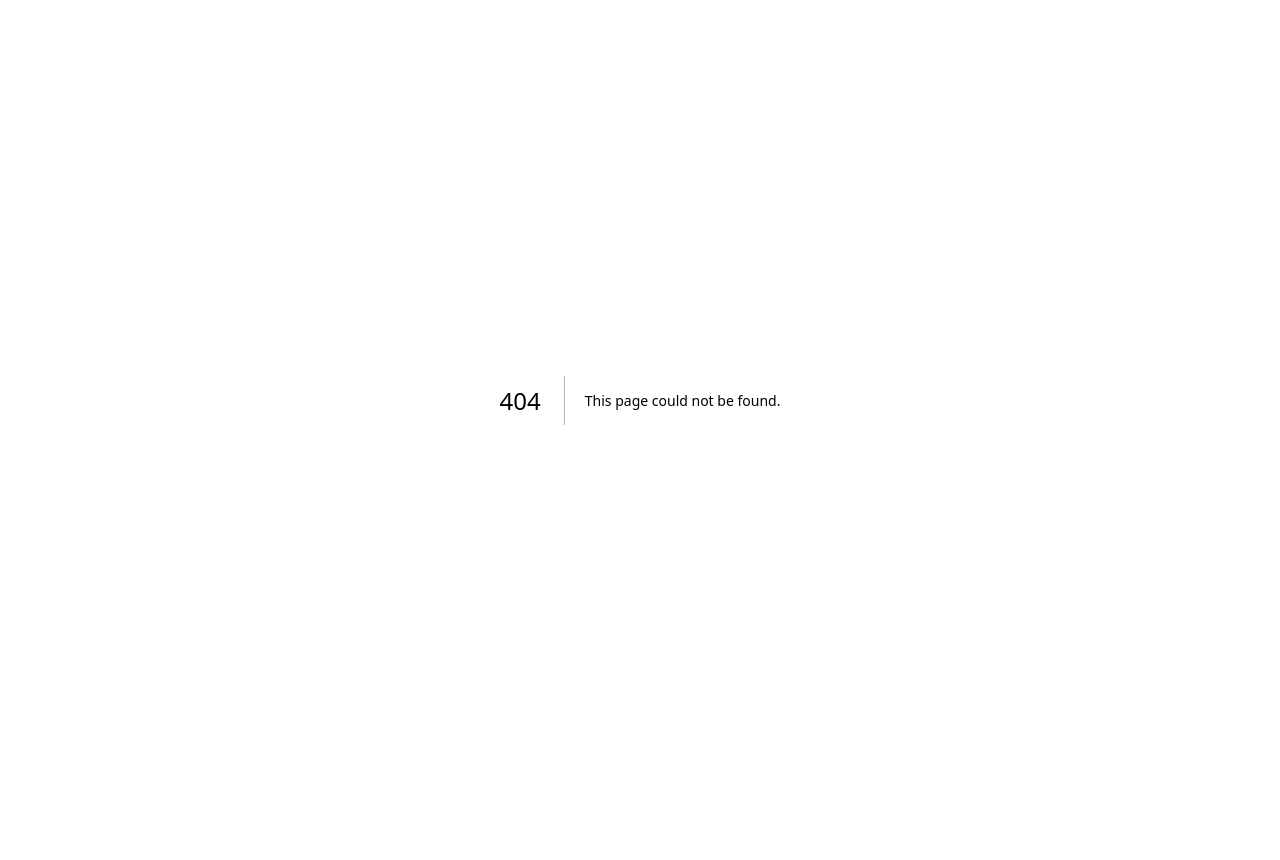
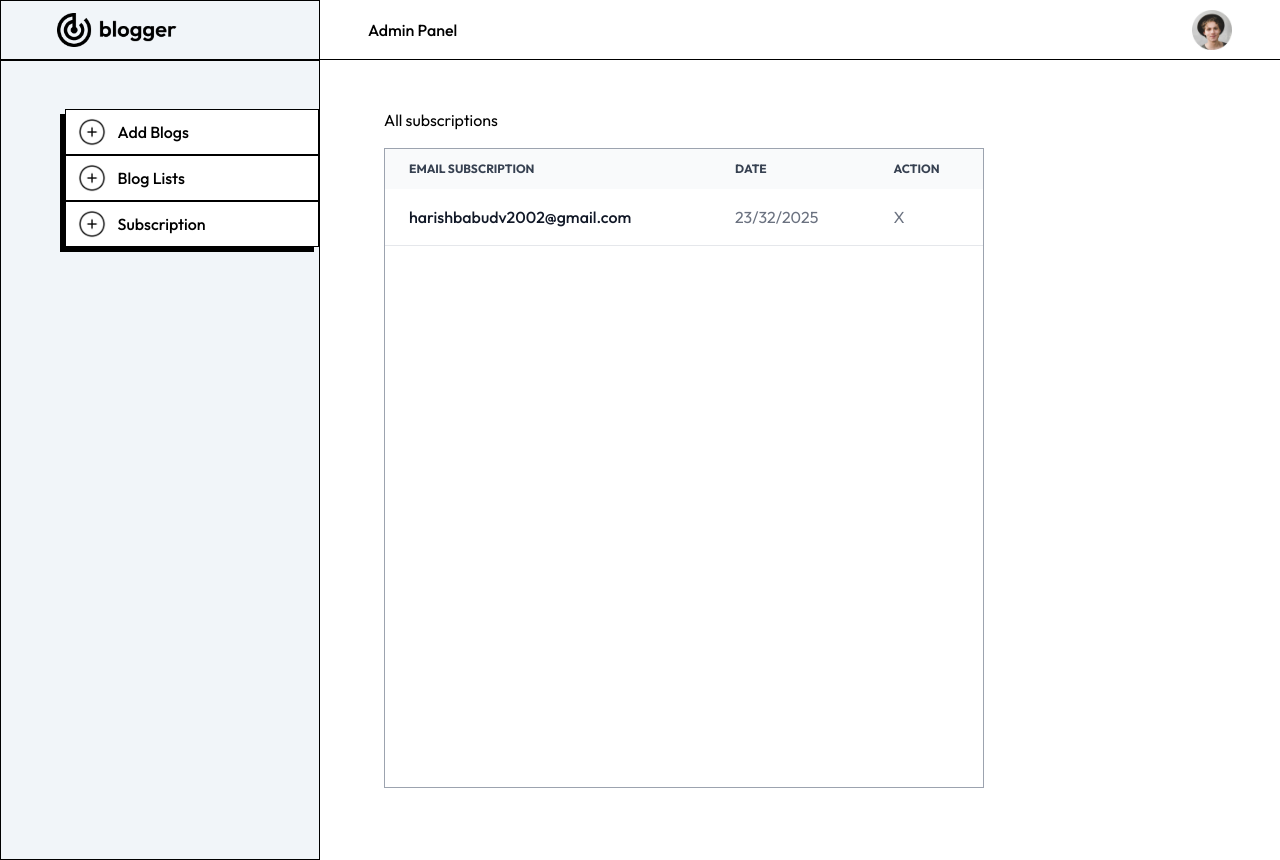
Before and after one commit to HarishBabu-DV/Blog-App, a Next.js app: page /admin/subscription in a window 1280 px wide. Before the commit this address had no page. Before the commit the page ends 800 px from the top, so only its background shows below. Built offline with nearby package versions, Linux system fonts and the light colour scheme.

Commit message:
created email subscription

```diff
--- /dev/null
+++ b/app/admin/subscription/page.tsx
@@ -0,0 +1,32 @@
+import SubsTableItem from '@/components/admin/SubsTableItem'
+import React from 'react'
+
+const page = () => {
+  return (
+    <div className='flex-1 pt-5 px-5 sm:pt-12 sm:pl-16'>
+        <h1>All subscriptions</h1>
+        <div className='relative max-w-[600px] h-[80vh] overflow-x-auto mt-4 border border-gray-400 scrollbar-hide'>
+            <table className='w-full tex-sm text-left text-gray-500'>
+                <thead className='text-xs text-gray-700 uppercase bg-gray-50'>
+                    <tr className='px-6 py-3 '>
+                        <th className='px-6 py-3' scope="col" >
+                            Email subscription
+                        </th>
+                        <th className='hidden sm:block px-6 py-3' scope="col" >
+                            Date
+                        </th>
+                        <th className='px-6 py-3' scope="col" >
+                            Action
+                        </th>
+                    </tr>
+                </thead>
+                <tbody>
+                    <SubsTableItem />
+                </tbody>
+            </table>
+        </div>
+    </div>
+  )
+}
+
+export default page
--- /dev/null
+++ b/app/api/email/route.js
@@ -0,0 +1,29 @@
+import { NextResponse } from 'next/server';
+import {connectDB} from '../../../lib/config/db'
+import EmailModel from '../../../lib/models/EmailModel';
+
+const loadDB=async ()=>{
+    await connectDB();
+}
+
+loadDB();
+
+export async function POST(request){
+    try {
+        const formData=await request.formData()
+        const email={
+            email:`${formData.get('email')}`
+        }
+        await EmailModel.create(email);
+        console.log('Email added successfully');
+        return NextResponse.json({
+            success:true,
+            message:'Email added successfully'
+        })
+    } catch (error) {
+        return NextResponse.json({
+            success:false,
+            message:"Database error"
+        })
+    }
+}
--- a/app/page.tsx
+++ b/app/page.tsx
@@ -1,10 +1,12 @@
 import BlogList from '@/components/BlogList'
 import Header from '@/components/Header'
 import React from 'react'
+import { Toaster } from 'sonner'
 
 const page = () => {
   return (
     <main className='max-w-[1920px] mx-auto'>
+      <Toaster position='top-center' richColors/>
       <Header />
       <BlogList />
     </main>
--- a/components/Header.tsx
+++ b/components/Header.tsx
@@ -1,7 +1,23 @@
-import React from 'react'
+'use client'
+import React, { useState } from 'react'
 import Image from 'next/image'
 import { assets } from '@/assets/assets'
+import { toast } from 'sonner'
+import axios from 'axios'
 const Header = () => {
+  const [email,setEmail]=useState('');
+  const onSubmitHandler=async (e:React.FormEvent<HTMLFormElement>) => {
+    e.preventDefault()
+    const formData=new FormData()
+    formData.append('email',email)
+    const response=await axios.post('/api/email',formData);
+    if(response.data.success){
+      toast.success(response.data.message)
+      setEmail('')
+    }else{
+      toast.error(response.data.message)
+    }
+  }
   return (
     <div>
 
@@ -17,8 +33,8 @@ const Header = () => {
     <div className='text-center my-8'>
     <h1 className='text-3xl sm:text-5xl font-medium'>Latest Blog</h1>
     <p className='mt-10 max-w-[740px] m-auto text-xs sm:text-sm md:text-lg lg:text-xl' >Lorem ipsum dolor sit amet consectetur adipisicing elit. Quia, dignissimos voluptatum voluptatibus eum delectus fugit aut enim. Velit corporis voluptatibus molestiae ipsam! Deleniti tenetur quas accusamus magnam, doloremque reiciendis exercitationem? </p>
-    <form action="" className='flex justify-between max-w-[500px] scale-75 sm:scale-100 mx-auto mt-10 border border-black shadow-[-7px_7px_0px_#000]'>
-      <input type="email" name="" id="" className='pl-4 outline-none' placeholder='Enter your email' />
+    <form action="" onSubmit={onSubmitHandler} className='flex justify-between max-w-[500px] scale-75 sm:scale-100 mx-auto mt-10 border border-black shadow-[-7px_7px_0px_#000]'>
+      <input type="email" name="" id="" className='pl-4 outline-none' placeholder='Enter your email' onChange={(e)=>setEmail(e.target.value)}/>
       <button type='submit' className='border-l border-black py-4 px-4 sm:px-8 active:bg-gray-600 active:text-white'>Subscribe</button>
     </form>
     </div>
--- a/components/admin/SideBar.tsx
+++ b/components/admin/SideBar.tsx
@@ -19,7 +19,7 @@ const SideBar = () => {
                     <Image src={assets.add_icon} alt='added section' width={28}/>
                         <p className='max-sm:hidden'>Blog Lists</p>
                 </Link>
-                <Link href={'/admin/addProduct'} className='flex items-center border border-black gap-3 font-medium px-3 py-2 bg-white shadow-[-5px_5px_0px_#000]'>
+                <Link href={'/admin/subscription'} className='flex items-center border border-black gap-3 font-medium px-3 py-2 bg-white shadow-[-5px_5px_0px_#000]'>
                     <Image src={assets.add_icon} alt='added section' width={28}/>
                         <p className='max-sm:hidden'>Subscription</p>
                 </Link>
--- /dev/null
+++ b/components/admin/SubsTableItem.tsx
@@ -0,0 +1,15 @@
+import React from 'react'
+
+const SubsTableItem = () => {
+  return (
+    <tr className='bg-white border-b'>
+        <th scope='row' className='items-center gap-3 hidden sm:flex px-6 py-4 font-medium text-gray-900 whitespace-nowrap'>
+            harishbabudv2002@gmail.com
+        </th>
+        <td className='px-6 py-4 max-sm:hidden'>23/32/2025</td>
+        <td className='px-6 py-4 cursor-pointer'>X</td>
+    </tr>
+  )
+}
+
+export default SubsTableItem
--- /dev/null
+++ b/lib/models/EmailModel.js
@@ -0,0 +1,13 @@
+import mongoose from "mongoose";
+const emailSchema=new mongoose.Schema({
+    email:{
+        type:String,
+        require:true,
+    },
+    date:{
+        type:Date,
+        default:Date.now(),
+    },
+})
+const EmailModel = mongoose.models.email || mongoose.model("email",emailSchema);
+export default EmailModel;
```
